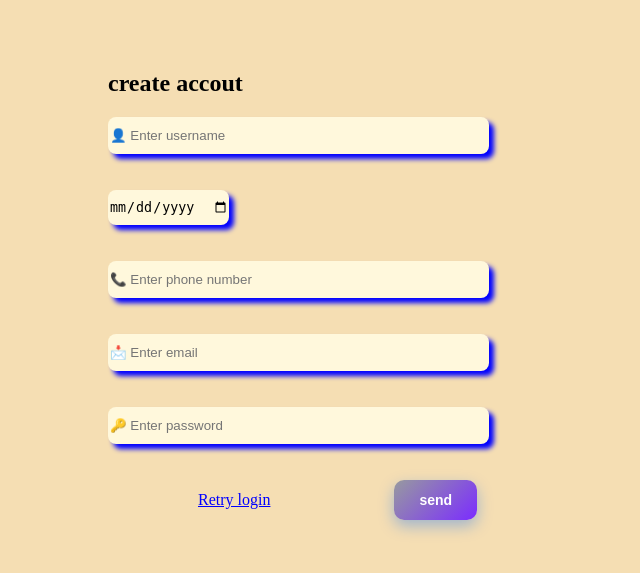
After one commit to joaosocratei-prog/phpcrud, a PHP site: page /register.php in a window 1280 px wide. The commit adds this page. Shown: the top 573 px of the page, without its empty margins (0-640 px from the left). Run offline with PHP 8.4, Linux system fonts and the light colour scheme.

Commit message:
my login

```diff
--- a/connection.php
+++ b/connection.php
@@ -1,3 +1,3 @@
 <?php
-$sec = mysqli_connect("localhost","root","","staff");
+$s = mysqli_connect("localhost","root","","staff");
 ?>
--- a/delete.php
+++ b/delete.php
@@ -4,6 +4,6 @@ include("connection.php");
 
 $id = $_GET['id'];
 
-$query = mysqli_query($sec, "DELETE FROM employee WHERE e_id='$id'");
+$query = mysqli_query($s, "DELETE FROM employee WHERE e_id='$id'");
 header("location: select.php");
 ?>
--- /dev/null
+++ b/register.php
@@ -0,0 +1,99 @@
+<!DOCTYPE html>
+<html lang="en">
+<head>
+    <meta charset="UTF-8">
+    <meta name="viewport" content="width=device-width, initial-scale=1.0">
+    <title>Document</title>
+    <style>
+        input{
+            border-radius: 8px;
+            border: none;
+            background-color:cornsilk;
+            height: 35px;
+            box-shadow: 5px 5px 5px blue;
+            transition: transform 0.4s ease, box-shadow 0.4s ease;
+
+        }
+        input:hover {
+            transform: translateX(15px);
+            box-shadow: 10px 10px 10px blue;
+        }
+        .name{
+            margin-left: 100px;
+            margin-top: 70px;
+        }
+        body{
+            background-color: wheat;
+        }
+          a{
+            margin-left: 90px;
+            color: blue;
+        }
+        .pro-btn {
+        padding: 12px 25px;
+        border: none;
+        border-radius: 10px;
+        background: linear-gradient(135deg, #979a9f, #7b2cff);
+        color: white;
+        font-size: 14px;
+        font-weight: bold;
+        cursor: pointer;
+        margin-left: 120px;
+
+        box-shadow: 0 6px 15px rgba(0, 102, 255, 0.35);
+
+        transition:
+        transform 0.3s ease,
+        box-shadow 0.3s ease,
+        background 0.3s ease;
+        }
+
+     .pro-btn:hover {
+      transform: translateY(-4px);
+      box-shadow: 0 10px 25px rgba(123, 44, 255, 0.45);
+      background: linear-gradient(135deg, #7b2cff, #0066ff);
+       }
+
+      .pro-btn:active {
+       transform: translateY(2px);
+       box-shadow: 0 3px 8px rgba(0, 102, 255, 0.3);
+       }
+
+
+ </style>
+</head>
+<body>
+    <div class="name">
+        <form action="" method="POST">
+            <h2>create accout</h2>
+            <input type="text" name="username" placeholder="👤 Enter username" size="45"><br><br><br>
+            <input type="date" name="birth_date" placeholder="Enter your birth date" size="100"><br><br><br>
+            <input type="tel" name="phone" placeholder="📞 Enter phone number" size="45"><br><br><br>
+            <input type="email" name="email" placeholder="📩 Enter email" size="45"><br><br><br>
+            <input type="password" name="password" placeholder="🔑 Enter password" size="45"><br><br><br>
+            <a href="login.php">Retry login</a>
+            <button type="submit" name="send" class="pro-btn">send</button>
+
+        </form></div>
+
+</body>
+</html>
+<?php
+include("connection.php");
+
+if (isset($_POST['send'])) {
+
+    $u = $_POST['username'];
+    $b = $_POST['birth_date'];
+    $h = $_POST['phone'];
+    $e = $_POST['email'];
+    $p = $_POST['password'];
+
+    $query = mysqli_query($s,
+        "INSERT INTO employee (username,birth_date,phone,email,password)
+         VALUES ('$u', '$b', '$h', '$e', '$p')");
+
+
+
+}
+?>
```
Also changed, not shown: form.html (deleted, +0 -86 lines), login.php (+44 -22 lines), select.php (+6 -2 lines).
